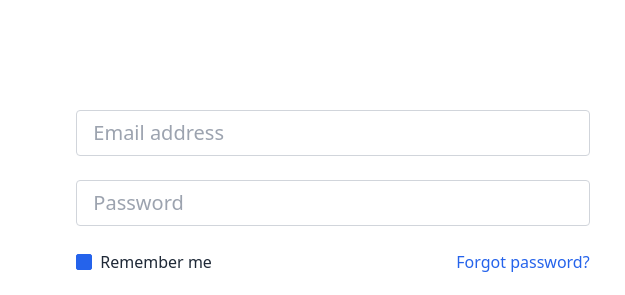
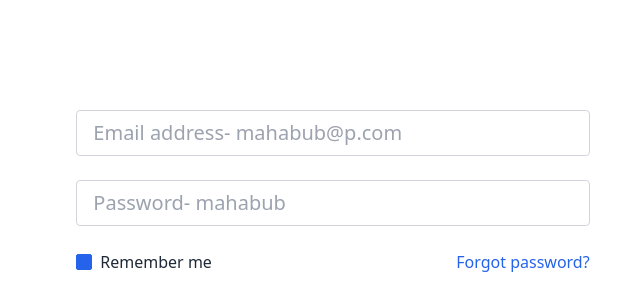
Before and after one commit to mahabubmonir339/bank-transection, a plain HTML site: page index.html in a window 1280 px wide. Shown: the part 181-476 px from the top of the page, 655-1280 px from the left. Drawn offline with nearby package versions, Linux system fonts and the light colour scheme.

Commit message:
password update

```diff
--- a/index.html
+++ b/index.html
@@ -27,14 +27,14 @@
                         <div class="mb-6">
                             <input type="text"
                                 class="form-control block w-full px-4 py-2 text-xl font-normal text-gray-700 bg-white bg-clip-padding border border-solid border-gray-300 rounded transition ease-in-out m-0 focus:text-gray-700 focus:bg-white focus:border-blue-600 focus:outline-none"
-                                placeholder="Email address" id="email" />
+                                placeholder="Email address- mahabub@p.com" id="email" />
                         </div>
 
                         <!-- Password input -->
                         <div class="mb-6">
                             <input type="password"
                                 class="form-control block w-full px-4 py-2 text-xl font-normal text-gray-700 bg-white bg-clip-padding border border-solid border-gray-300 rounded transition ease-in-out m-0 focus:text-gray-700 focus:bg-white focus:border-blue-600 focus:outline-none"
-                                placeholder="Password" id="pass" />
+                                placeholder="Password- mahabub" id="pass" />
                         </div>
 
                         <div class="flex justify-between items-center mb-6">
```
